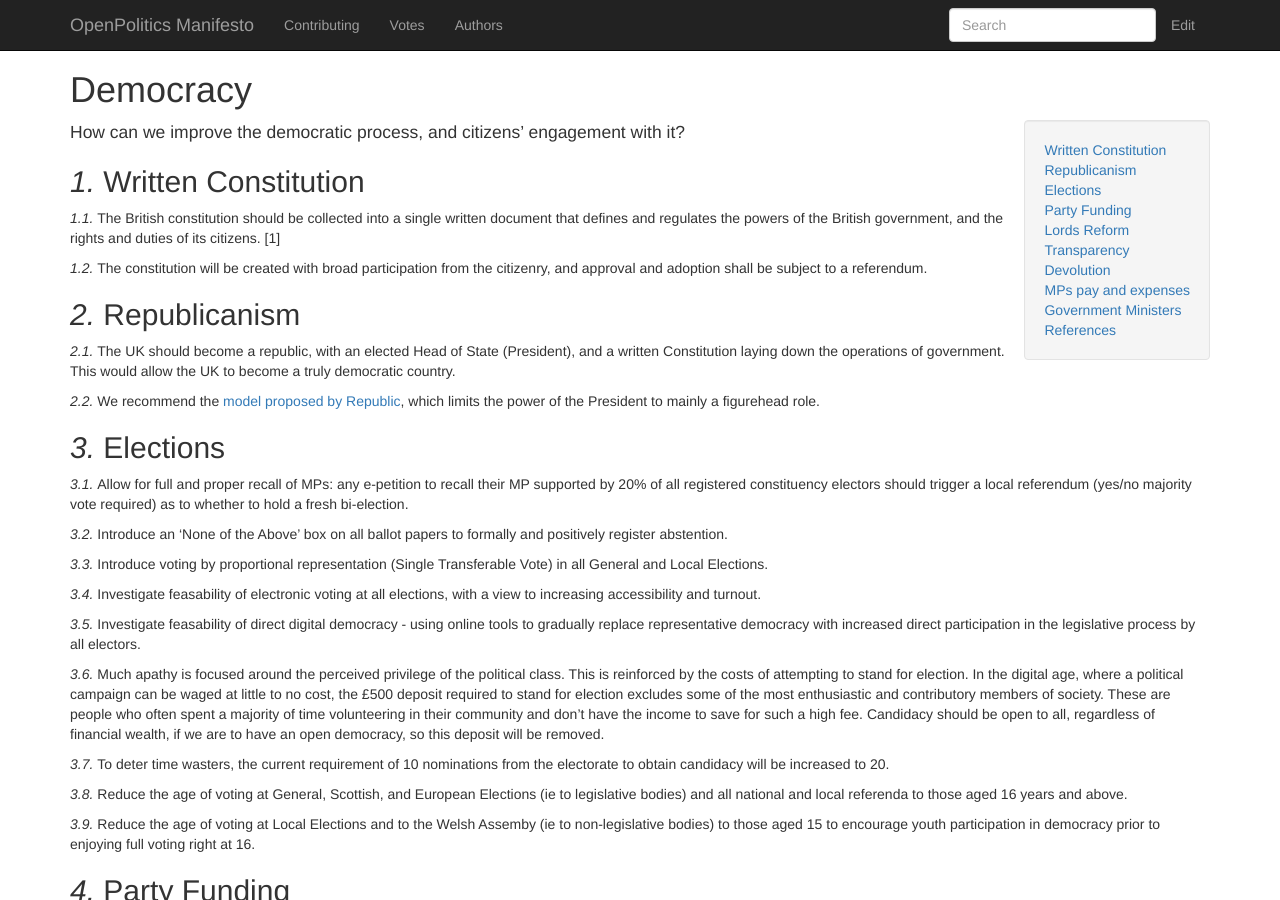
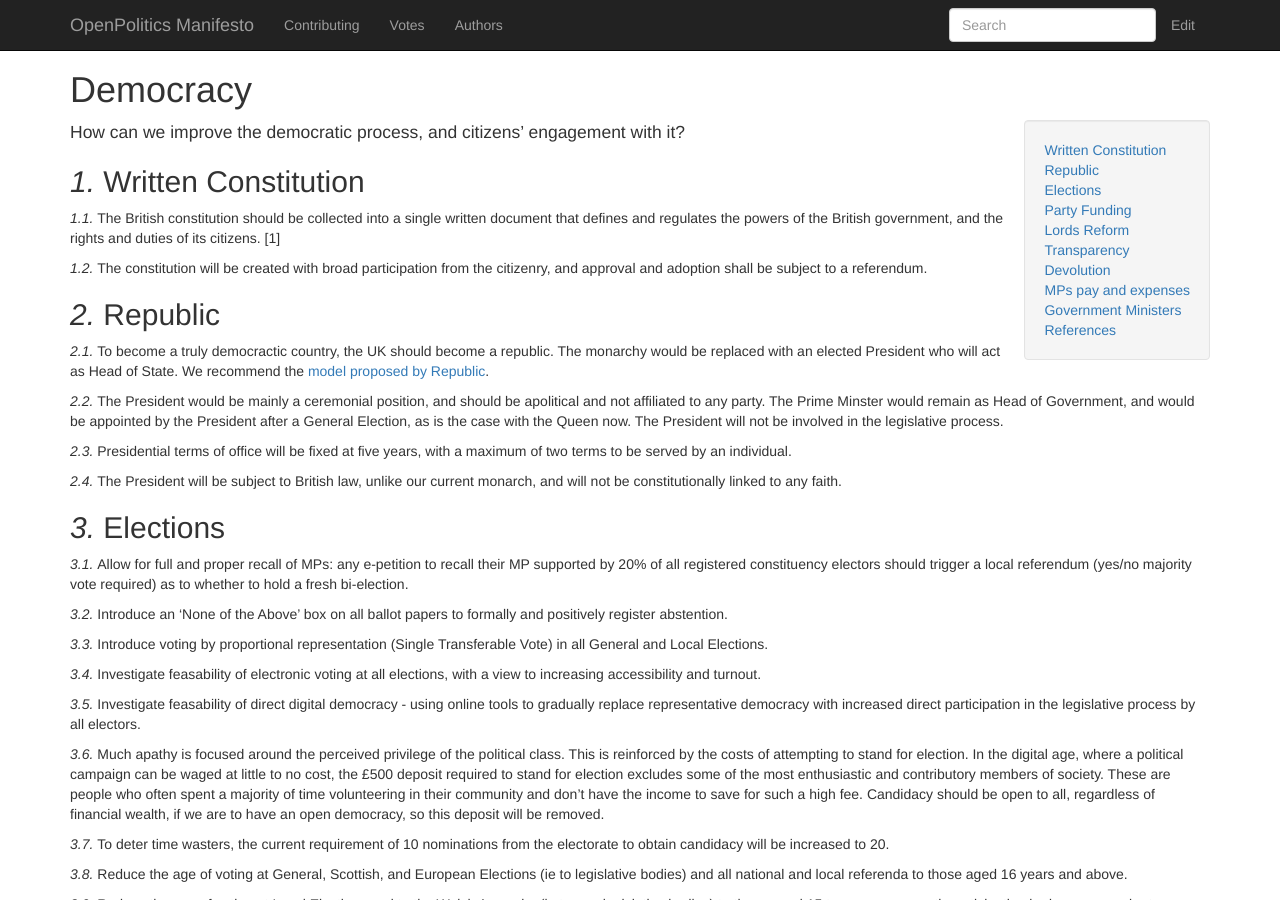
Before and after one commit to openpolitics/manifesto, a Jekyll site: the page built from democracy.md, in a window 1280 px wide and 900 px high. Built offline with Jekyll 4.4.1, drawn with Linux system fonts in a browser that asks for light colours; nearby versions of some CDN libraries.

Commit message:
Include details of ceremonial aspect of HoS position, and include term limits.

```diff
--- a/democracy.md
+++ b/democracy.md
@@ -14,11 +14,15 @@ The British constitution should be collected into a single written document that
 
 The constitution will be created with broad participation from the citizenry, and approval and adoption shall be subject to a referendum.
 
-## Republicanism
+## Republic
 
-The UK should become a republic, with an elected Head of State (President), and a written Constitution laying down the operations of government. This would allow the UK to become a truly democratic country.
+To become a truly democractic country, the UK should become a republic. The monarchy would be replaced with an elected President who will act as Head of State. We recommend the [model proposed by Republic](http://republic.org.uk/What%20we%20want/In%20depth/The%20Case%20for%20a%20Republic/Policy/index.php).
 
-We recommend the [model proposed by Republic](http://republic.org.uk/What%20we%20want/In%20depth/The%20Case%20for%20a%20Republic/Policy/index.php), which limits the power of the President to mainly a figurehead role.
+The President would be mainly a ceremonial position, and should be apolitical and not affiliated to any party. The Prime Minster would remain as Head of Government, and would be appointed by the President after a General Election, as is the case with the Queen now. The President will not be involved in the legislative process.
+
+Presidential terms of office will be fixed at five years, with a maximum of two terms to be served by an individual.
+
+The President will be subject to British law, unlike our current monarch, and will not be constitutionally linked to any faith.
 
 ## Elections
 
```
